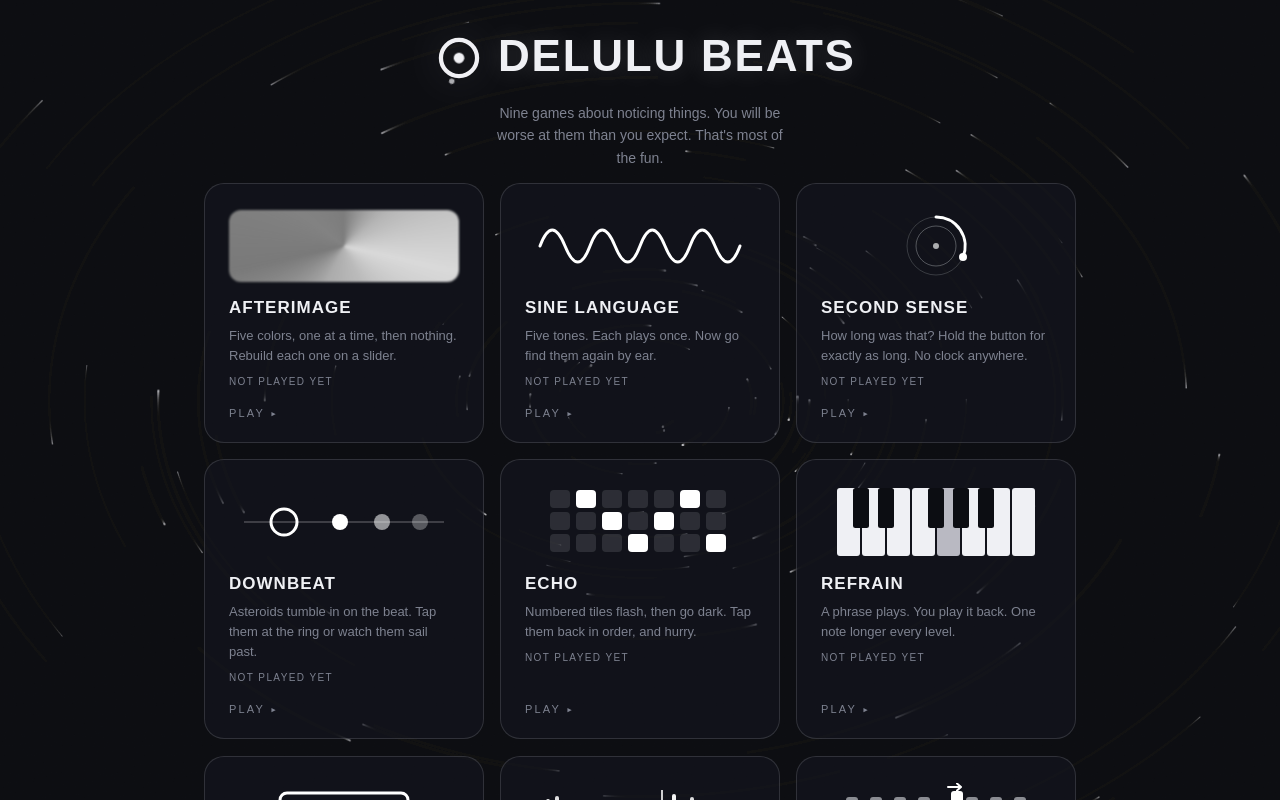
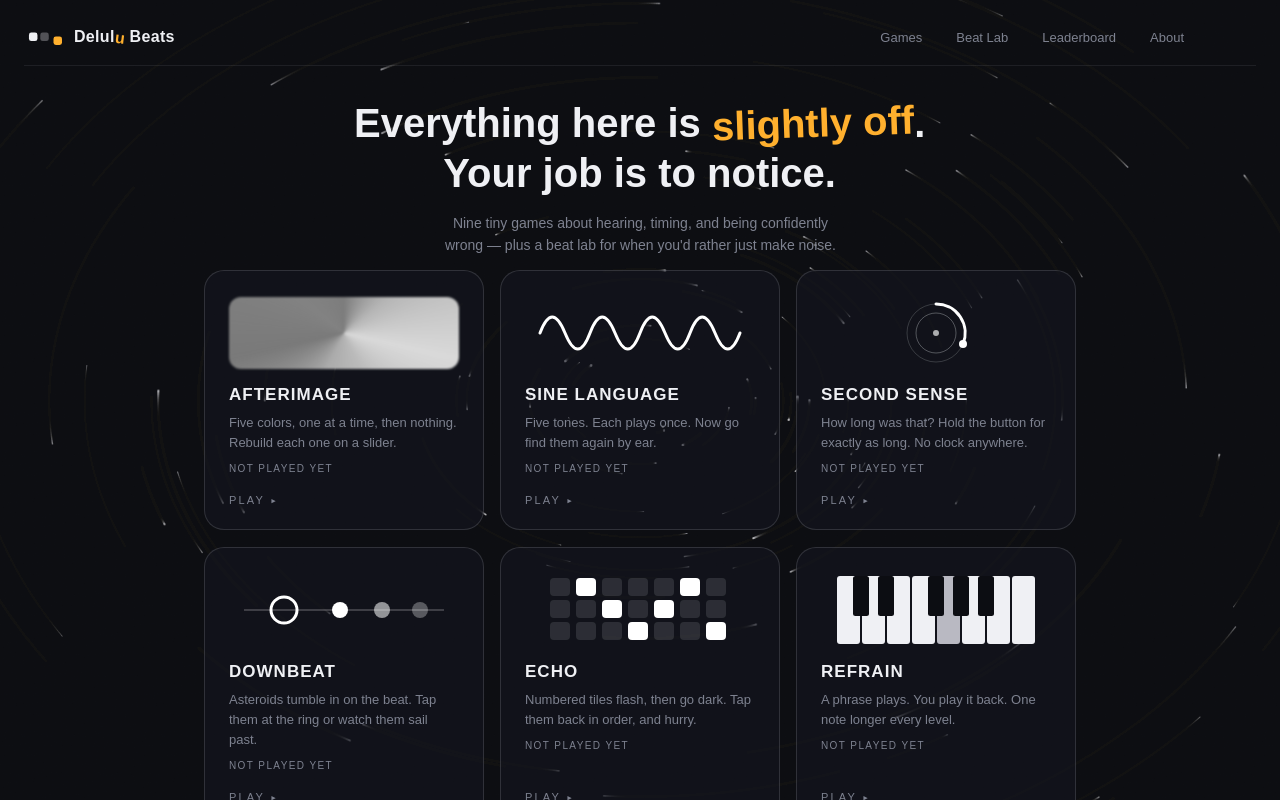
Before and after one commit to victorsaly/acuity, a Next.js app: page / in a window 1280 px wide. Built offline with nearby package versions, Linux system fonts and the light colour scheme; a web font is replaced by a local one.

Commit message:
Refactor hub navigation and update branding elements in the layout

```diff
--- a/src/app/globals.css
+++ b/src/app/globals.css
@@ -168,57 +168,53 @@ button:focus-visible, a:focus-visible, input:focus-visible { outline: 2px solid
   text-wrap: balance; text-align: center;
   margin: 0 0 10px;
 }
-.brandLockup {
-  display: flex;
-  align-items: center;
-  justify-content: center;
-  gap: 5px;
-  margin-bottom: 10px;
+/* hub top bar: small lockup left, site links right. The right padding
+   clears the fixed fullscreen button (40px circle at top/right 18px). */
+.hubNav {
+  width: 100%;
+  flex: none;
+  display: flex; align-items: center; justify-content: space-between;
+  gap: 18px;
+  padding: 2px 72px 16px 4px;
+  border-bottom: 1px solid rgba(239, 240, 244, 0.08);
+  margin-bottom: clamp(20px, 4vh, 44px);
 }
-.brandLockup .wordmark { margin: 0; }
-.brandName span {
+.hubNavBrand { display: flex; align-items: center; gap: 12px; }
+.hubNavMark { width: 34px; height: auto; flex: none; }
+.hubNavName {
+  font-family: var(--font-display), system-ui, sans-serif;
+  font-weight: 700; font-size: 16px; letter-spacing: 0.02em;
+}
+.hubNavLinks { display: flex; gap: 34px; font-size: 13px; }
+.hubNavLinks a { color: var(--muted); white-space: nowrap; transition: color 0.15s; }
+.hubNavLinks a:hover { color: var(--bone); }
+#games { scroll-margin-top: 16px; }
+@media (max-width: 480px) { .hubNavName { display: none; } }
+/* The bar's name carries the brand: its last u sits off the grid. */
+.navOffU {
   display: inline-block;
-  opacity: 0;
-  animation: brandWordHit 0.48s cubic-bezier(0.2, 0.9, 0.25, 1.25) forwards;
+  font-style: normal;
+  color: #ffb02e;
+  transform: translateY(0.09em) rotate(7deg);
 }
-.brandName span:nth-child(2) { animation-delay: 0.14s; }
-.brandMark {
-  width: clamp(48px, 6vw, 68px);
-  height: auto;
-  flex: none;
-  filter: drop-shadow(0 0 18px rgba(239, 240, 244, 0.14));
-  animation: brandBreathe 3.6s ease-in-out infinite alternate;
+
+/* hero copy — the heading is the hero now the wordmark lives in the bar */
+.hubHead {
+  font-family: var(--font-display), system-ui, sans-serif;
+  font-weight: 700;
+  font-size: clamp(24px, 3.4vw, 40px);
+  line-height: 1.25;
+  text-align: center;
+  text-wrap: balance;
+  margin: 0 0 14px;
 }
-.brandSatellite {
-  transform-origin: 32px 32px;
-  opacity: 0.7;
-  animation: brandOrbit 10s linear infinite;
+.offWords {
+  display: inline-block;
+  font-style: normal;
+  color: #ffb02e;
+  transform: rotate(-2deg);
 }
-.brandCore {
-  transform-origin: 32px 32px;
-  animation: brandPulse 4s ease-out infinite;
-}
-.brandBeat {
-  transform-origin: 32px 32px;
-  opacity: 0;
-  animation: brandBeat 4s ease-out infinite;
-}
-@keyframes brandOrbit { to { transform: rotate(360deg); } }
-@keyframes brandBreathe { to { filter: drop-shadow(0 0 28px rgba(239, 240, 244, 0.3)); } }
-@keyframes brandWordHit {
-  0% { opacity: 0; transform: translateY(12px) scale(0.88); filter: blur(5px); }
-  58% { opacity: 1; transform: translateY(-2px) scale(1.045); filter: blur(0); }
-  100% { opacity: 1; transform: translateY(0) scale(1); filter: blur(0); }
-}
-@keyframes brandPulse {
-  0%, 12%, 100% { transform: scale(1); opacity: 1; }
-  4% { transform: scale(1.18); opacity: 0.86; }
-}
-@keyframes brandBeat {
-  0% { transform: scale(0.75); opacity: 0.28; }
-  13% { transform: scale(1.85); opacity: 0; }
-  14%, 100% { transform: scale(0.75); opacity: 0; }
-}
+.tagline.hubSub { max-width: 52ch; margin-bottom: 3vh; }
 .tagline {
   color: var(--muted); text-align: center; max-width: 38ch;
   line-height: 1.6; margin: 0 0 4.5vh;
@@ -602,8 +598,6 @@ input[type="range"]::-moz-range-thumb {
 
 @media (prefers-reduced-motion: reduce) {
   .aurora i { animation: none; }
-  .brandMark, .brandSatellite, .brandCore, .brandBeat, .brandName span { animation: none; }
-  .brandName span { opacity: 1; }
 }
 
 /* ================= v3: monolithic black & white ================= */
@@ -705,13 +699,12 @@ input[type="range"]::-moz-range-thumb {
     margin-top: 20px;
     margin-bottom: 8px;
   }
-  .brandLockup {
-    margin-top: 52px;
-    margin-bottom: 8px;
-    gap: 6px;
-  }
-  .brandLockup .wordmark { margin: 0; }
-  .brandMark { width: 46px; }
+  .hubNav { padding: 2px 2px 12px; margin-bottom: 18px; }
+  .hubNavMark { width: 28px; }
+  .hubNavName { font-size: 14px; }
+  .hubNavLinks { gap: 16px; font-size: 11px; }
+  .hubHead { margin-bottom: 10px; }
+  .tagline.hubSub { max-width: 34ch; }
   .tagline {
     max-width: 28ch;
     font-size: 13px;
@@ -756,7 +749,6 @@ input[type="range"]::-moz-range-thumb {
   .menuActions > * { min-height: 48px; }
   .helpPanel { padding: 18px 16px 16px; }
   .wordmark { margin-top: 52px; }      /* clear the fixed chrome */
-  .brandLockup .wordmark { margin-top: 0; }
   .tagline { max-width: 30ch; font-size: 14px; margin-bottom: 18px; }
   .hubCards { gap: 12px; width: 100%; }
   .hubCard {
--- a/src/app/page.tsx
+++ b/src/app/page.tsx
@@ -21,28 +21,36 @@ function CardStats({ game }: { game: string }) {
 export default function Hub() {
   return (
     <main className="stage menuStage">
+      <nav className="hubNav" aria-label="Site">
+        <Link href="/" className="hubNavBrand" data-note={392} aria-label="Delulu Beats home">
+          <svg className="hubNavMark" viewBox="0 0 36 24" aria-hidden>
+            <rect x="1" y="7" width="9" height="9" rx="2.5" fill="#eff0f4" />
+            <rect x="13" y="7" width="9" height="9" rx="2.5" fill="#eff0f4" opacity="0.3" />
+            <rect x="27" y="11" width="9" height="9" rx="2.5" fill="#ffb02e" />
+          </svg>
+          <span className="hubNavName">Delul<i className="navOffU">u</i> Beats</span>
+        </Link>
+        <div className="hubNavLinks">
+          <a href="#games" data-note={440}>Games</a>
+          <Link href="/studio" data-note={494}>Beat Lab</Link>
+          <Link href="/leaderboard" data-note={523}>Leaderboard</Link>
+          <Link href="/about" data-note={587}>About</Link>
+        </div>
+      </nav>
       <Stagger style={{ display: "flex", flexDirection: "column", alignItems: "center", width: "100%" }}>
         <Item>
-          <div className="brandLockup">
-            <svg className="brandMark" viewBox="0 0 64 64" aria-hidden>
-              <circle cx="32" cy="32" r="17" fill="none" stroke="#f0f0f4" strokeWidth="4" />
-              <circle className="brandBeat" cx="32" cy="32" r="7" fill="none" stroke="#f0f0f4" strokeWidth="1.5" />
-              <circle className="brandCore" cx="32" cy="32" r="5" fill="#f0f0f4" />
-              <g className="brandSatellite">
-                <circle cx="32" cy="9" r="2.5" fill="#f0f0f4" />
-              </g>
-            </svg>
-            <h1 className="wordmark brandName">
-              <span>Delulu</span>{" "}<span>Beats</span>
-            </h1>
-          </div>
+          <h1 className="hubHead">
+            Everything here is <em className="offWords">slightly off</em>.
+            <br />Your job is to notice.
+          </h1>
         </Item>
         <Item>
-          <p className="tagline">
-            Nine games about noticing things. You will be worse at them than you
-            expect. That&apos;s most of the fun.
+          <p className="tagline hubSub">
+            Nine tiny games about hearing, timing, and being confidently wrong —
+            plus a beat lab for when you&apos;d rather just make noise.
           </p>
         </Item>
+        <span id="games" aria-hidden />
         <Stagger className="hubCards" delay={0.12}>
           <Item style={cardWrap}>
             <Tilt style={{ display: "flex", width: "100%" }}>
```
Also changed, not shown: src/app/icon.svg.
